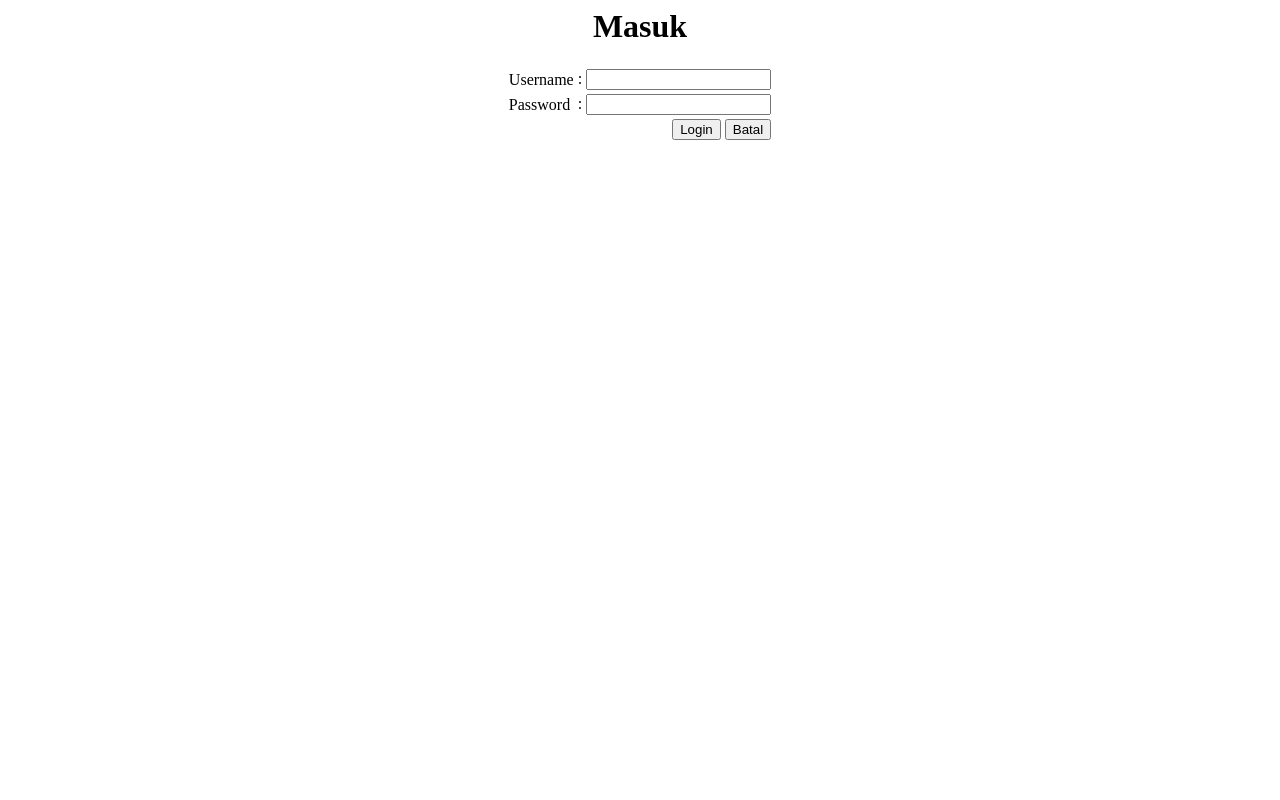
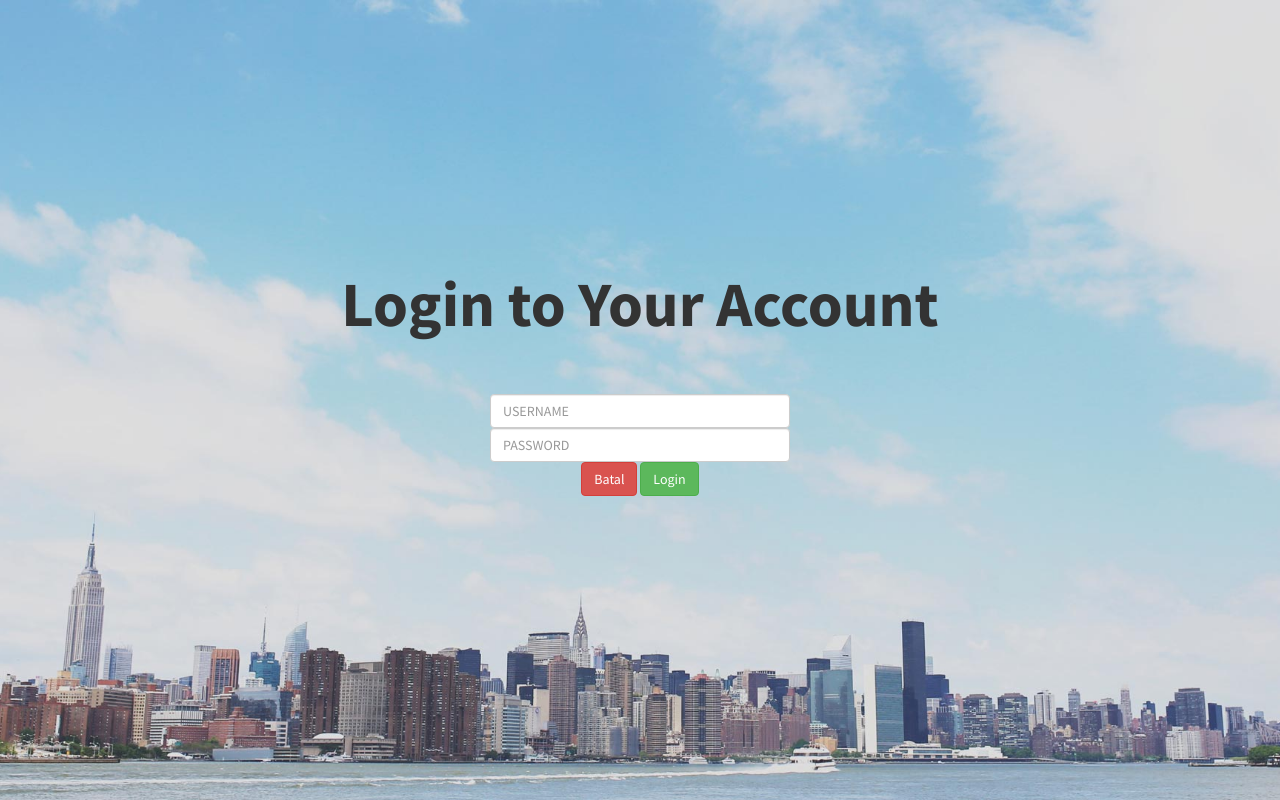
Before and after one commit to IrvanAli/WEB, a PHP site: page /login.php in a window 1280 px wide. Run offline with PHP 8.4, Linux system fonts and the light colour scheme.

Commit message:
login dengan bootstrap

```diff
--- a/login.php
+++ b/login.php
@@ -4,17 +4,52 @@
 	header('location:index.php'); }
 	require_once("koneksi.php");
 ?>
+<html>
+    <head>
+        <title>Login</title>
 
-<title>Form Login</title>
-<div align='center'>
-   <form action="proseslogin.php" method="post">
-     <h1>Masuk</h1>
-     <table>
-       <tbody>
-         <tr><td>Username</td><td> : <input name="username" type="text"></td></tr>
-         <tr><td>Password</td><td> : <input name="password" type="password"></td></tr>
-         <tr><td colspan="2" align="right"><input value="Login" type="submit"> <input value="Batal" type="reset"></td></tr>
-       </tbody>
-     </table>
+    <!-- Bootstrap Core CSS -->
+    <link href="css/bootstrap.min.css" rel="stylesheet">
+
+    <!-- Custom CSS -->
+    <link href="css/stylish-portfolio.css" rel="stylesheet">
+
+    <!-- Custom Fonts -->
+    <link href="font-awesome/css/font-awesome.min.css" rel="stylesheet" type="text/css">
+    <link href="https://fonts.googleapis.com/css?family=Source+Sans+Pro:300,400,700,300italic,400italic,700italic" rel="stylesheet" type="text/css">
+
+    <!-- HTML5 Shim and Respond.js IE8 support of HTML5 elements and media queries -->
+    <!-- WARNING: Respond.js doesn't work if you view the page via file:// -->
+    <!--[if lt IE 9]>
+        <script src="https://oss.maxcdn.com/libs/html5shiv/3.7.0/html5shiv.js"></script>
+        <script src="https://oss.maxcdn.com/libs/respond.js/1.4.2/respond.min.js"></script>
+    <![endif]-->
+
+    </head>
+<body>
+
+<header id="top" class="header">
+        <div class="text-vertical-center">
+					<h1>Login to Your Account</h1><br><br>
+   <form class="form-signin" role="form" action="proseslogin.php" method="post">
+       <style type="text/css">
+              .form-signin {
+    max-width: 330px;
+    padding: 15px;
+    margin: 0 auto;
+}             </style>
+
+		        	<input type="text" name="username" class="form-control center-block" placeholder="USERNAME" required>
+
+		        	<input type="password" name="password" class="form-control" placeholder="PASSWORD" required>
+
+
+                    <input class="btn btn-danger" value="Batal" type="reset">
+		        	<input class="btn btn-success" type="submit" value="Login">
+
+       <br><br>
    </form>
-</div>
+        </div>
+        </div>
+</body>
+</html>
```
